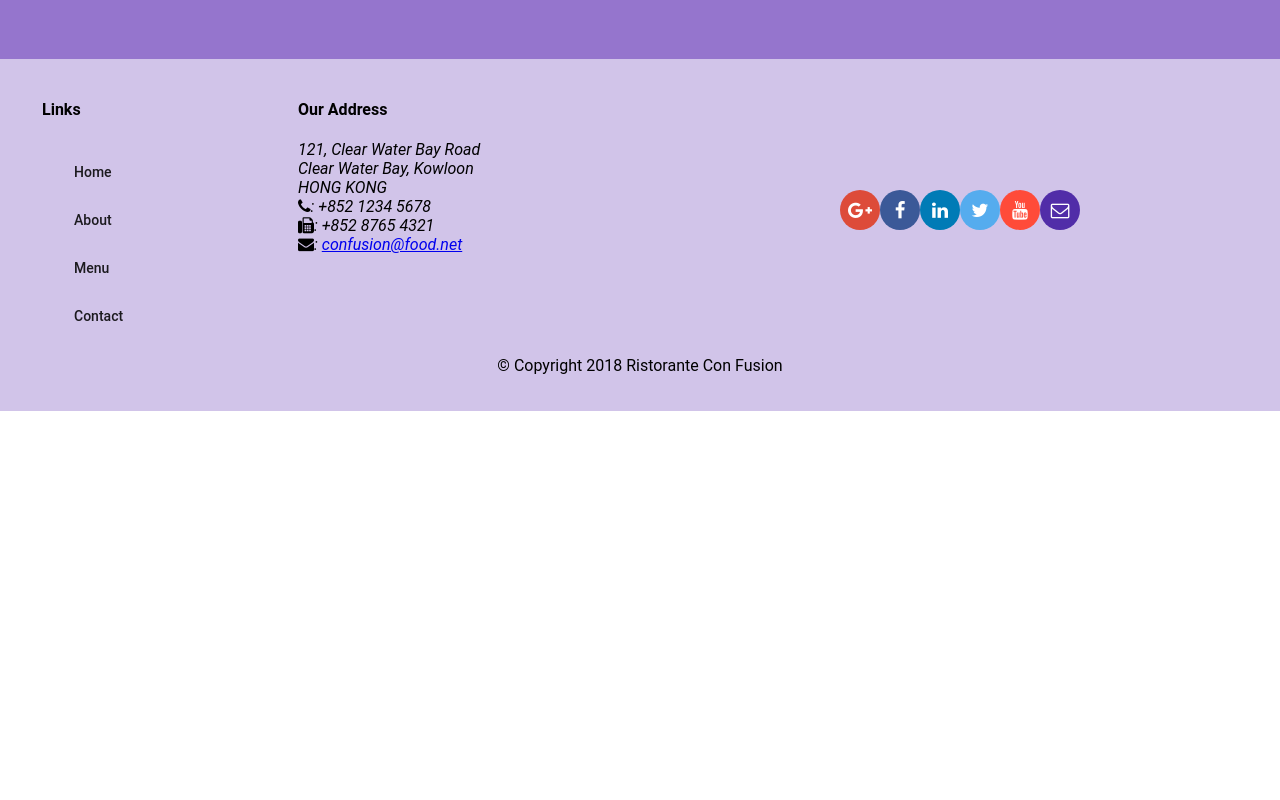
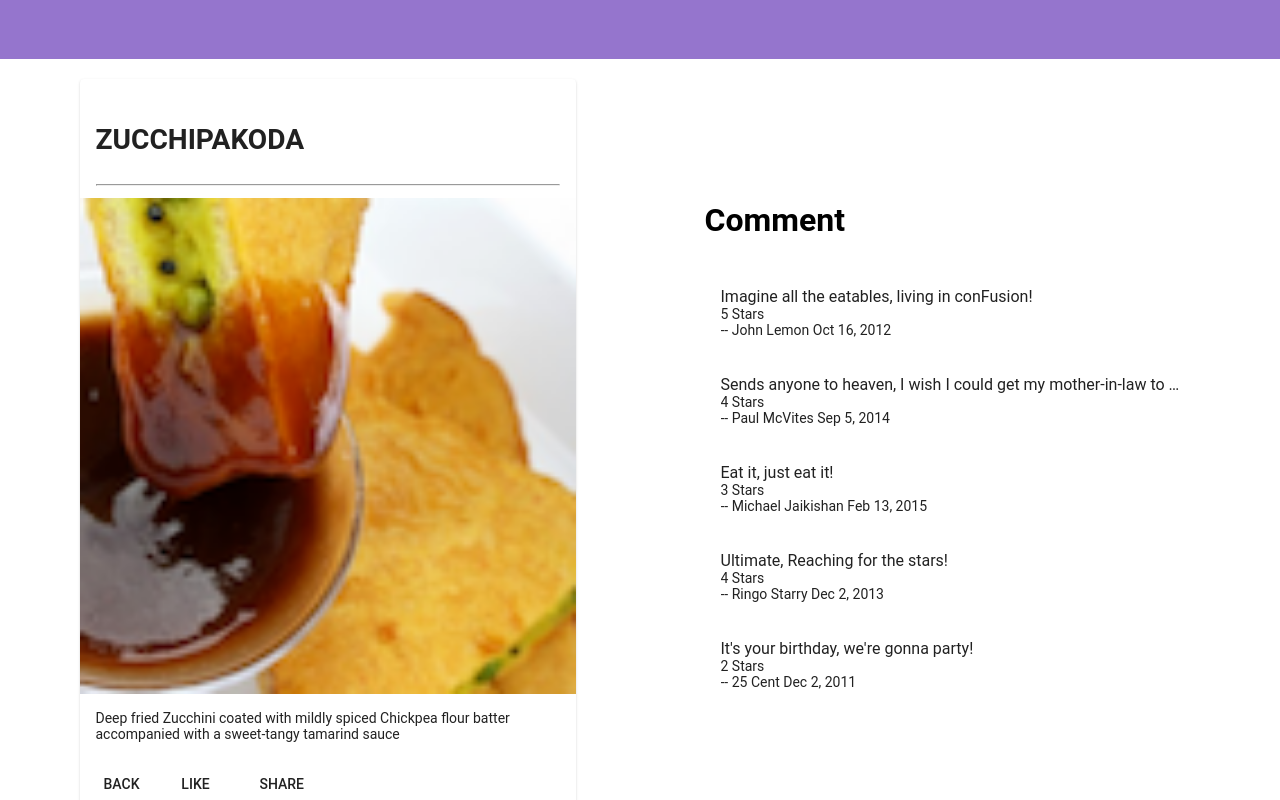
Before and after one commit to KimLoiTrL/Angularcoursera, an Angular app: page /dishdetail/1 in a window 1280 px wide. Before the commit this address led to /. Shown: the part 280-1080 px from the top of the page. Before the commit the page ends 800 px from the top, so only its background shows below. Built offline with nearby package versions, Linux system fonts and the light colour scheme.

Commit message:
Single Page App 2

```diff
--- a/src/app/app-routing/routes.ts
+++ b/src/app/app-routing/routes.ts
@@ -10,5 +10,6 @@
   {path: 'home', component: HomeComponent},
   {path: 'menu', component: MenuComponent},
   {path: 'contactus', component: ContactComponent},
+  {path: 'dishdetail/:id', component: DishdetailComponent},
   {path: '', redirectTo:'/home', pathMatch: 'full'}
 ];
--- a/src/app/dishdetail/dishdetail.component.html
+++ b/src/app/dishdetail/dishdetail.component.html
@@ -1,5 +1,5 @@
 <div class="container"
-    fxLayout="row"
+    fxLayout="row wrap"
     fxLayout.sm="column"
     fxLayout.xs="column"
     fxLayoutAlign.gt-md="space-around center"
@@ -11,6 +11,7 @@
       <mat-card>
         <mat-card-title>
           <h3>{{dish.name | uppercase}}</h3>
+          <hr>
         </mat-card-title>
         <img mat-card-image src={{dish.image}} alt={{dish.name}}>
         <mat-card-content>
@@ -19,6 +20,7 @@
           </p>
         </mat-card-content>
         <mat-card-actions>
+          <button mat-button (click)="goBack()">BACK</button>
           <button mat-button>LIKE</button>
           <button mat-button>SHARE</button>
         </mat-card-actions>
--- a/src/app/dishdetail/dishdetail.component.ts
+++ b/src/app/dishdetail/dishdetail.component.ts
@@ -1,5 +1,9 @@
-import { Component, OnInit, Input } from '@angular/core';
+import { Component, OnInit} from '@angular/core';
+import { Params, ActivatedRoute } from '@angular/router';
+import { Location } from '@angular/common';
+
 import { Dish } from '../shared/dish';
+import { DishService } from '../services/dish.service';
 
 @Component({
   selector: 'app-dishdetail',
@@ -8,12 +12,20 @@
 })
 export class DishdetailComponent implements OnInit {
 
-  @Input()
   dish: Dish;
 
-  constructor() { }
+  constructor(private dishservice: DishService,
+    private route: ActivatedRoute,
+    private location: Location) { }
 
   ngOnInit() {
+    //+
+    let id = this.route.snapshot.params['id'];
+    this.dish = this.dishservice.getDish(id);
+  }
+
+  goBack(): void {
+    this.location.back();
   }
 
 }
--- a/src/app/footer/footer.component.html
+++ b/src/app/footer/footer.component.html
@@ -9,10 +9,10 @@
       <div fxFlex="40" fxFlexOffset="20px">
         <h4>Links</h4>
         <mat-list>
-          <mat-list-item><a mat-button>Home</a></mat-list-item>
+          <mat-list-item><a mat-button routerLink="/home">Home</a></mat-list-item>
           <mat-list-item><a mat-button>About</a></mat-list-item>
-          <mat-list-item><a mat-button>Menu</a></mat-list-item>
-          <mat-list-item><a mat-button>Contact</a></mat-list-item>
+          <mat-list-item><a mat-button routerLink="/menu">Menu</a></mat-list-item>
+          <mat-list-item><a mat-button routerLink="/contactus">Contact</a></mat-list-item>
         </mat-list>
       </div>
       <div fxFlex="55">
--- a/src/app/menu/menu.component.html
+++ b/src/app/menu/menu.component.html
@@ -11,7 +11,7 @@
 
   <div fxFlex>
     <mat-grid-list cols="2" rowHeight="200px">
-      <mat-grid-tile *ngFor="let dish of dishes" (click)="onSelect(dish)">
+      <mat-grid-tile *ngFor="let dish of dishes" [routerLink] = "['/dishdetail', dish.id]">
         <img matListAvatar src={{dish.image}} alt={{dish.name}}>
         <mat-grid-tile-footer>
           <h1> {{dish.name | uppercase}}  </h1>
@@ -20,6 +20,6 @@
     </mat-grid-list>
   </div>
 
-  <app-dishdetail [dish]="selectedDish"></app-dishdetail>
+  <!-- <app-dishdetail [dish]="selectedDish"></app-dishdetail> -->
 
 </div>
```
